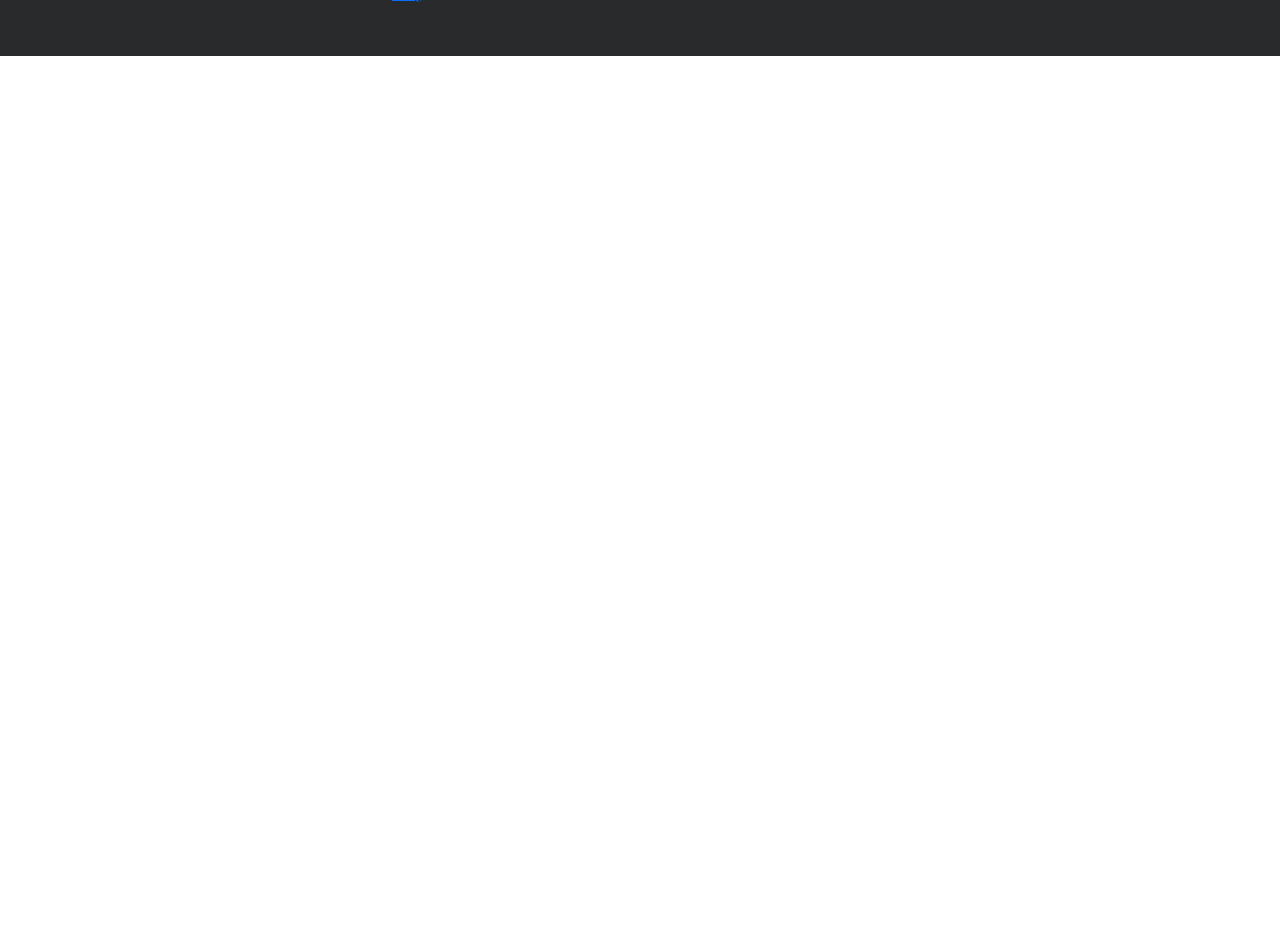
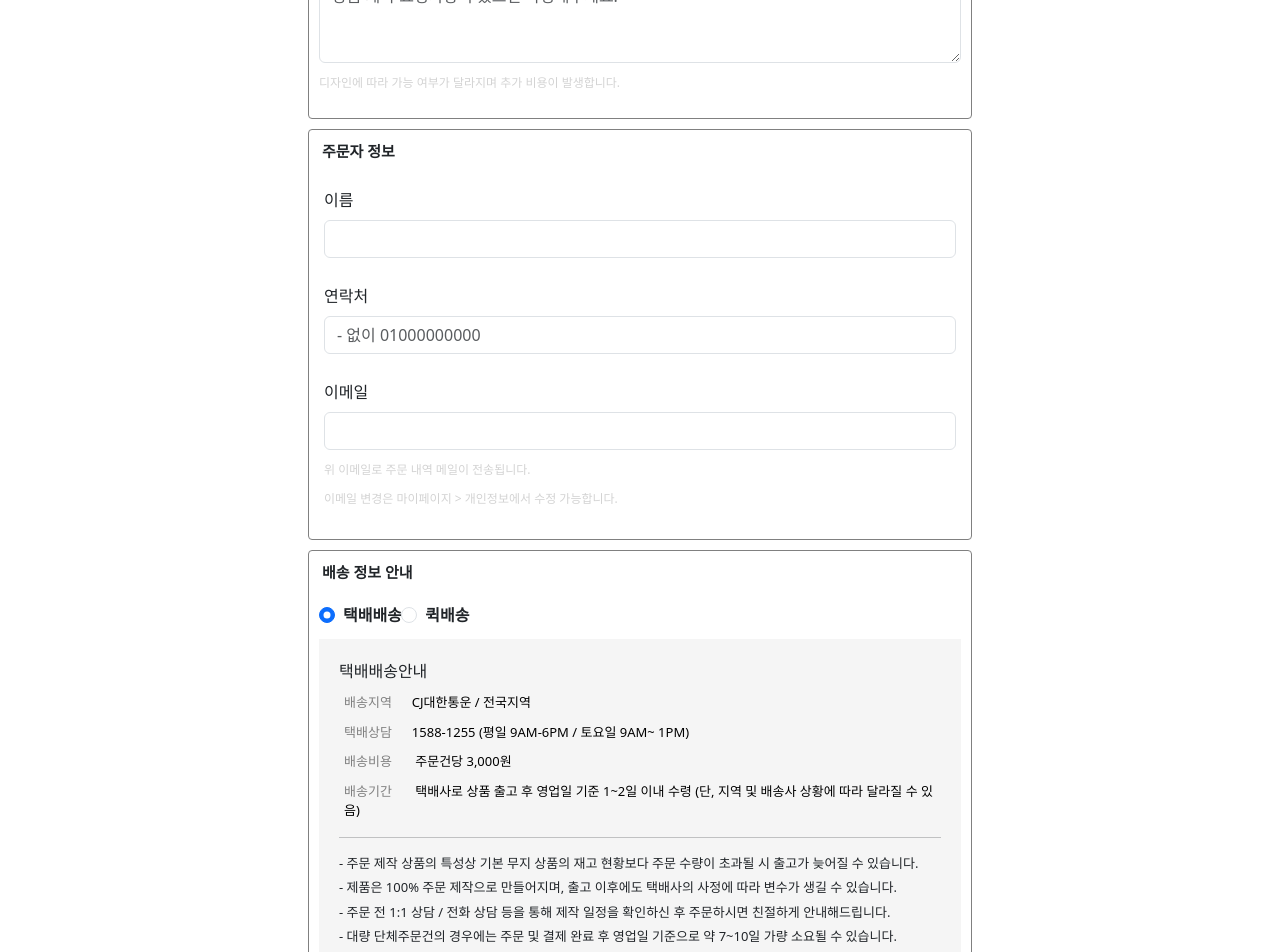
Before and after one commit to devInt42/react_flexifit, a React (Create React App) app: page /product/shoppingList/checkout in a window 1280 px wide. Shown: the part 340-1292 px from the top of the page. Before the commit the page ends 800 px from the top, so only its background shows below. Built offline with nearby package versions, Linux system fonts and the light colour scheme.

Commit message:
배송목록

```diff
--- a/src/App.js
+++ b/src/App.js
@@ -23,6 +23,7 @@ import QNAReplyForm from "./components/QNA/ReplyForm";
 import DetailPage from "./components/shirts/DetailPage";
 import WishListPage from "./pages/WishListPage";
 import ShoppingListPage from "./pages/ShoppingListPage";
+import OrderForm from "./components/order/OrderForm";
 
 function App() {
   return (
@@ -52,6 +53,10 @@ function App() {
           <Route path="/all" element={<AllList />} />
           <Route path="/product/wishList" element={<WishListPage />} />
           <Route path="/product/shoppingList" element={<ShoppingListPage />} />
+          <Route
+            path="/product/shoppingList/checkout"
+            element={<OrderForm />}
+          />
         </Routes>
       </div>
       <Footer />
--- /dev/null
+++ b/src/components/order/OrderForm.js
@@ -0,0 +1,199 @@
+import { useState, useEffect } from "react";
+import "../../styles/pages/ShoppingList.css";
+
+const OrderForm = () => {
+  const [userEmail, setUserEmail] = useState("");
+  const [deliveryType, setDeliveryType] = useState("parcel");
+
+  useEffect(() => {
+    setUserEmail(sessionStorage.getItem("userId"));
+  }, []);
+
+  const handleDeliveryTypeChange = (e) => {
+    setDeliveryType(e.target.value);
+  };
+
+  return (
+    <div className="shop-container">
+      <div className="shop-Logo">주문서 작성</div>
+      <div className="order-container">
+        <div className="order-content">
+          <div class="mb-3">
+            <label for="exampleFormControlTextarea1" class="form-label">
+              <div className="order-title">제작 요청사항</div>
+            </label>
+            <textarea
+              class="form-control"
+              id="exampleFormControlTextarea1"
+              rows="3"
+              placeholder="상품 제작 요청사항이 있으면 작성해주세요."
+            ></textarea>
+            <div className="order-miniContent">
+              디자인에 따라 가능 여부가 달라지며 추가 비용이 발생합니다.
+            </div>
+          </div>
+        </div>
+      </div>
+      <div className="order-container">
+        <div className="order-title" style={{ marginBottom: "20px" }}>
+          주문자 정보
+        </div>
+        <div class="mb-3" style={{ padding: "5px" }}>
+          <label for="exampleFormControlInput1" class="form-label">
+            이름
+          </label>
+          <input
+            type="text"
+            class="form-control"
+            id="exampleFormControlInput1"
+          ></input>
+        </div>
+        <div class="mb-3" style={{ padding: "5px" }}>
+          <label for="exampleFormControlInput1" class="form-label">
+            연락처
+          </label>
+          <input
+            type="text"
+            class="form-control"
+            id="exampleFormControlInput1"
+            placeholder="- 없이 01000000000 "
+          ></input>
+        </div>
+        <div class="mb-3" style={{ padding: "5px" }}>
+          <label for="exampleFormControlInput1" class="form-label">
+            이메일
+          </label>
+          <input
+            type="email"
+            class="form-control"
+            id="exampleFormControlInput1"
+            value={userEmail}
+          ></input>
+          <div className="order-miniContent">
+            위 이메일로 주문 내역 메일이 전송됩니다.
+          </div>
+          <div className="order-miniContent">
+            이메일 변경은 마이페이지 &gt; 개인정보에서 수정 가능합니다.
+          </div>
+        </div>
+      </div>
+      <div className="order-container">
+        <div className="order-title" style={{ marginBottom: "20px" }}>
+          배송 정보 안내
+        </div>
+        <div
+          className="form-check"
+          style={{ width: "15%", float: "left", marginRight: "10px" }}
+        >
+          <input
+            className="form-check-input"
+            type="radio"
+            name="deliveryType"
+            id="deliveryType1"
+            value="parcel"
+            checked={deliveryType === "parcel"}
+            onChange={handleDeliveryTypeChange}
+          />
+          <label
+            className="form-check-label"
+            htmlFor="deliveryType1"
+            style={{ fontWeight: "bolder" }}
+          >
+            택배배송
+          </label>
+        </div>
+        <div className="form-check">
+          <input
+            className="form-check-input"
+            type="radio"
+            name="deliveryType"
+            id="deliveryType2"
+            value="quick"
+            checked={deliveryType === "quick"}
+            onChange={handleDeliveryTypeChange}
+          />
+          <label
+            className="form-check-label"
+            htmlFor="deliveryType2"
+            style={{ fontWeight: "bolder" }}
+          >
+            퀵배송
+          </label>
+        </div>
+        <div style={{ clear: "both" }}></div>
+        {deliveryType === "parcel" && (
+          <div className="parcel-delivery-info">
+            <div> 택배배송안내</div>
+            <div
+              className="parcel-delivery-title"
+              style={{ marginTop: "10px" }}
+            >
+              배송지역
+              <span className="parcel-delivery-content">
+                CJ대한통운 / 전국지역
+              </span>
+            </div>
+            <div className="parcel-delivery-title">
+              택배상담
+              <span className="parcel-delivery-content">
+                1588-1255 (평일 9AM-6PM / 토요일 9AM~ 1PM)
+              </span>
+            </div>
+            <div className="parcel-delivery-title">
+              배송비용{" "}
+              <span className="parcel-delivery-content">주문건당 3,000원</span>
+            </div>
+            <div className="parcel-delivery-title">
+              배송기간{" "}
+              <span className="parcel-delivery-content">
+                택배사로 상품 출고 후 영업일 기준 1~2일 이내 수령 (단, 지역 및
+                배송사 상황에 따라 달라질 수 있음)
+              </span>
+            </div>
+            <hr />
+            <div className="parcel-delivery-info2">
+              - 주문 제작 상품의 특성상 기본 무지 상품의 재고 현황보다 주문
+              수량이 초과될 시 출고가 늦어질 수 있습니다.
+            </div>
+            <div className="parcel-delivery-info2">
+              - 제품은 100% 주문 제작으로 만들어지며, 출고 이후에도 택배사의
+              사정에 따라 변수가 생길 수 있습니다.
+            </div>
+            <div className="parcel-delivery-info2">
+              - 주문 전 1:1 상담 / 전화 상담 등을 통해 제작 일정을 확인하신 후
+              주문하시면 친절하게 안내해드립니다.
+            </div>
+            <div className="parcel-delivery-info2">
+              - 대량 단체주문건의 경우에는 주문 및 결제 완료 후 영업일 기준으로
+              약 7~10일 가량 소요될 수 있습니다.
+            </div>
+          </div>
+        )}
+
+        {deliveryType === "quick" && (
+          <div className="parcel-delivery-info">
+            <div> 퀵 배송안내</div>
+            <div
+              className="parcel-delivery-title"
+              style={{ marginTop: "10px" }}
+            >
+              출발위치
+              <span className="parcel-delivery-content">
+                서울시 금천구 가산동
+              </span>
+            </div>
+            <div className="parcel-delivery-title">
+              배송비용
+              <span className="parcel-delivery-content">
+                구간요금은 30 - 120분 처리 기준이며 지역, 시간, 부피 등에 따라
+                추가 할증이 붙을 수 있습니다.
+              </span>
+            </div>
+          </div>
+        )}
+      </div>
+    </div>
+  );
+};
+
+export default OrderForm;
--- a/src/pages/ShoppingListPage.js
+++ b/src/pages/ShoppingListPage.js
@@ -2,6 +2,7 @@ import "../styles/pages/ShoppingList.css";
 import axios from "axios";
 import React, { useState, useEffect } from "react";
 import { BsHandbagFill } from "react-icons/bs";
+import { Link } from "react-router-dom";
 
 const ShoppingListPage = (props) => {
   const [shoppingList, setShoppingList] = useState([]);
@@ -152,9 +153,15 @@ const ShoppingListPage = (props) => {
           display: "flex",
           justifyContent: "center",
           margin: "0 auto",
+          fontSize: "17px",
         }}
       >
-        주문하기
+        <Link
+          to="/product/shoppingList/checkout"
+          style={{ textDecoration: "none", color: "white" }}
+        >
+          주문하기
+        </Link>
       </button>
     </div>
   );
--- a/src/styles/pages/ShoppingList.css
+++ b/src/styles/pages/ShoppingList.css
@@ -2,6 +2,12 @@
   /* background-color: #f7f7f7; */
   padding: 20px;
   width: 90%;
+  margin: 0 auto;
+}
+.shop-container {
+  padding: 20px;
+  margin-bottom: 5px;
+  width: 55%;
   margin: 0 auto;
 }
 
@@ -143,3 +149,58 @@
   font-size: 15px;
   text-align: center;
 }
+
+.order-title {
+  font-weight: bolder;
+  font-size: 15px;
+  margin-bottom: 5px;
+  margin-left: 3px;
+}
+
+.order-container {
+  padding: 10px;
+  margin-top: 10px;
+  border: 1px solid gray;
+
+  border-radius: 4px;
+}
+
+.shop-Logo {
+  text-align: center;
+  font-size: 30px;
+  font-weight: bolder;
+  display: flex;
+  align-items: center;
+  justify-content: center;
+  margin-bottom: 35px;
+}
+
+.order-miniContent {
+  font-size: 12px;
+  color: lightgray;
+  margin-top: 11px;
+}
+
+.parcel-delivery-info {
+  margin-top: 10px;
+  padding: 20px;
+  background-color: #f5f5f5;
+}
+
+.parcel-delivery-title {
+  font-size: 13px;
+  color: gray;
+  margin-bottom: 10px;
+  margin-left: 5px;
+}
+
+.parcel-delivery-content {
+  margin-left: 20px;
+  font-size: 13px;
+  color: black;
+}
+
+.parcel-delivery-info2 {
+  font-size: 13px;
+  margin-bottom: 5px;
+}
```
